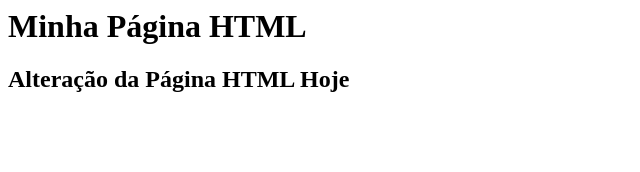
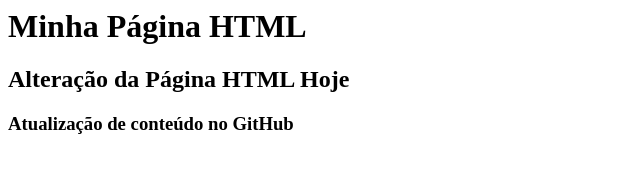
Before and after one commit to reinaux/cintia-coder, a plain HTML site: page index.html in a window 1280 px wide. Shown: the whole page, without its empty margins (0-640 px from the left). Drawn offline with Linux system fonts and the light colour scheme.

Commit message:
Atualização a partir do GitHub

```diff
--- a/index.html
+++ b/index.html
@@ -2,5 +2,6 @@
     <body>
         <h1>Minha Página HTML</h1>
         <h2>Alteração da Página HTML Hoje</h2>
+        <h3>Atualização de conteúdo no GitHub</h3>
     </body>
 </html>
```
